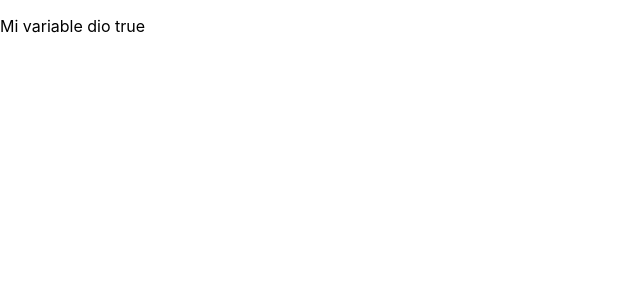
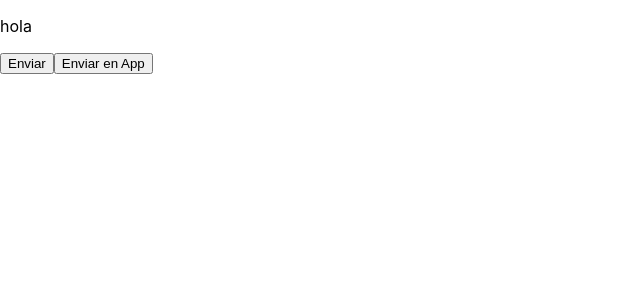
Before and after one commit to Gutsnt/React-r, a React (Create React App) app: page / in a window 1280 px wide. Shown: the top 300 px of the page, without its empty margins (0-640 px from the left). Built offline with nearby package versions, Linux system fonts and the light colour scheme.

Commit message:
"Componentes"

```diff
--- a/src/App.js
+++ b/src/App.js
@@ -1,6 +1,12 @@
 import Button from './Button.js'
+
+const arr = [
+    'chanchito feliz',
+    'chanchito triste',
+    'chanchito emocionado'
+]
 const App = () => {
-    const miVariable = true
+    const miVariable = false
 
     if (miVariable) {
         return <p>Mi variable dio true</p>
@@ -8,6 +14,7 @@ const App = () => {
     return (
         <div>
             <h1>Hola mundo</h1>
+            {arr.map(el => <p key={el}>{el.propiedad}</p>)}
             <Button onClick={() => console.log('clickeado')}>Enviar</Button>
         </div>
     )
--- a/src/index.js
+++ b/src/index.js
@@ -1,7 +1,7 @@
 import React from 'react';
 import ReactDOM from 'react-dom';
 import './index.css';
-import App from './App';
+import App from './intro-App';
 import reportWebVitals from './reportWebVitals';
 
 const root = ReactDOM.createRoot(document.getElementById('root'));
--- a/src/intro-App.js
+++ b/src/intro-App.js
@@ -1,29 +1,28 @@
-import logo from './logo.svg';
-//import './App.css';
-import './main.css'
-
-
-const estilo2 = {
-  boxShadow: '0 5px 3px rgba(0,0,0,0.5)'
+import { Component } from "react";
+class Botton extends Component{
+  render(){
+    console.log('Ejecutando metodo render de button')
+    return(
+      <button>Enviar</button>
+    )
+  }
 }
-const estilo = (bg = '#456') => ({
-  backgroundColor: bg,
-  color: '#fff',
-  padding: '10px 15px',
-  margin: '10px 15px'
-})
-const Li = ({children}) => {
-  return (
-    <li className='clase-li'>{children}</li>
-  )
-}
-function App() {
-  const valor = 'triste'
-  return (
-   <ul className='clase-ul'>
-    <Li>valor de li</Li>
-   </ul>
-  );
+class App extends Component {
+  state = {
+    valor:3
+  }
+  render(){
+    console.log(this.state)
+    return(
+     <div>
+      <p>hola</p>
+      <Botton/>
+      <button
+      className={`${this.state.valor}`}
+      onClick={() => this.setState({ valor: 2})}>Enviar en App</button>
+     </div>
+    )
+  }
 }
 
 export default App;
```
